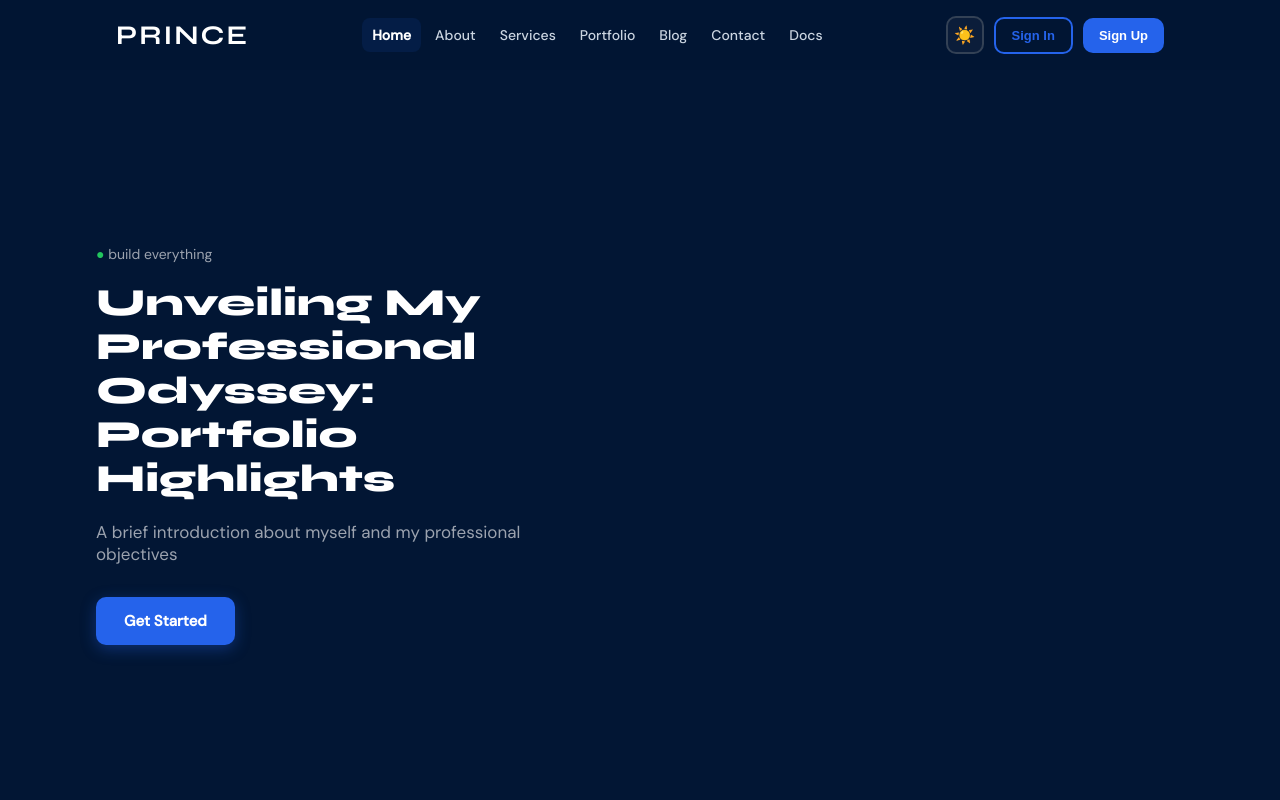
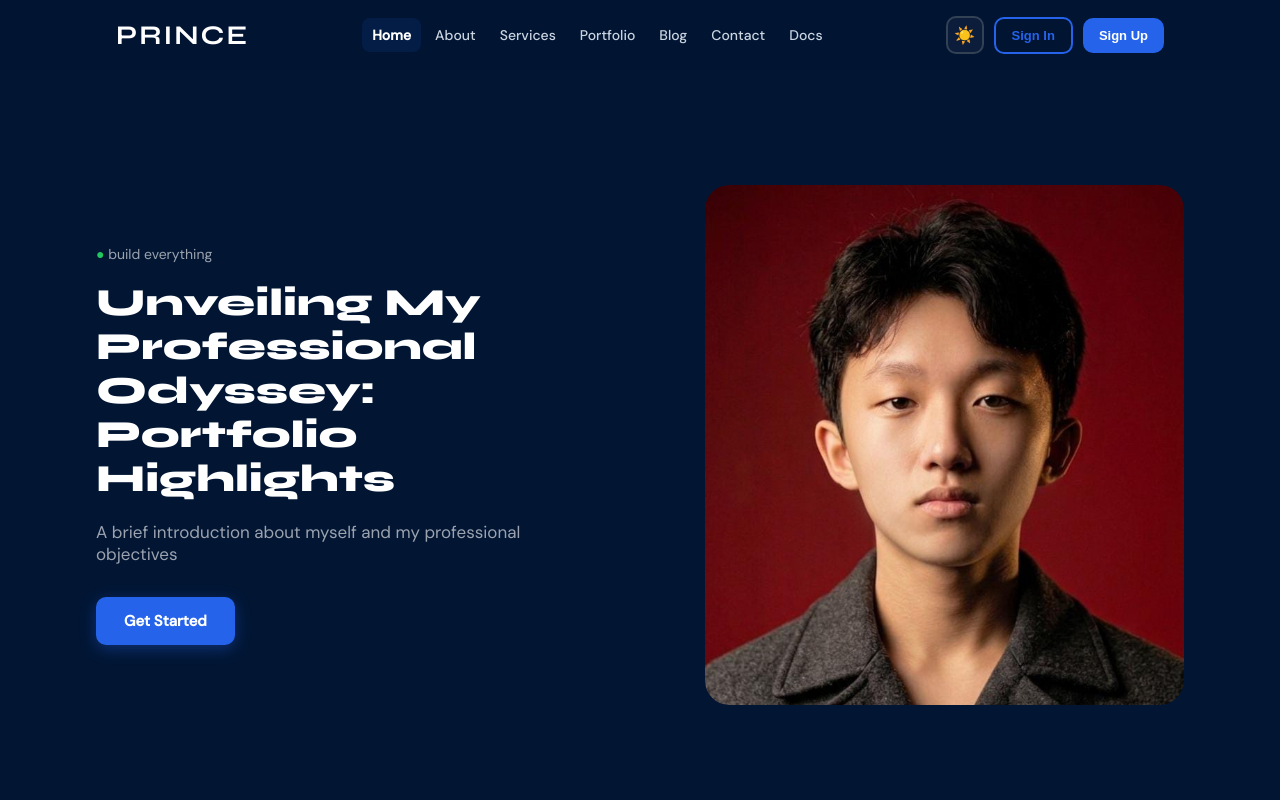
Before and after one commit to princeorlandograviel-coder/project_akhir, a plain HTML site: page index.html in a window 1280 px wide. Shown: the top 800 px of the page. Drawn offline with Linux system fonts and the light colour scheme.

Commit message:
updateke3

```diff
--- a/index.html
+++ b/index.html
@@ -52,7 +52,7 @@
                         <div class="button"><p>Get Started</p></div>
                     </div>
                 </div>
-                <div class="krr reveal reveal-right"></div>
+                <div class="krr reveal reveal-right"><img src="img/WhatsApp Image 2026-03-28 at 08.35.21.jpeg" alt=""></div>
             </div>
         </div>
 
```
